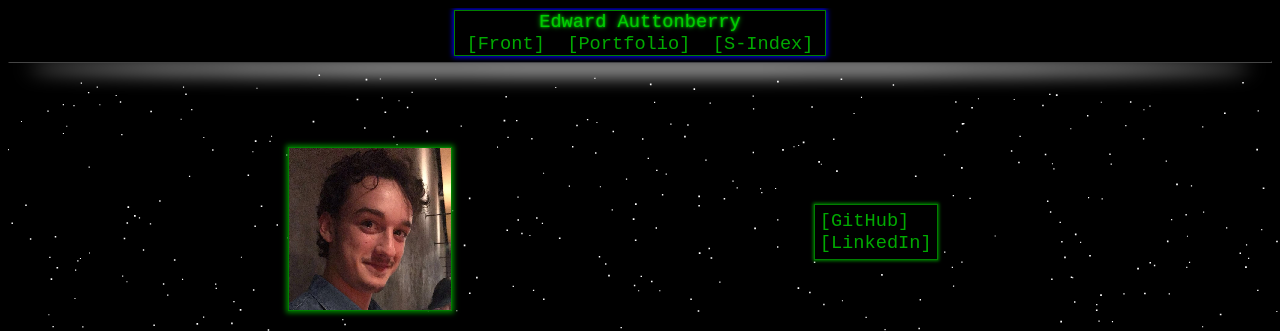
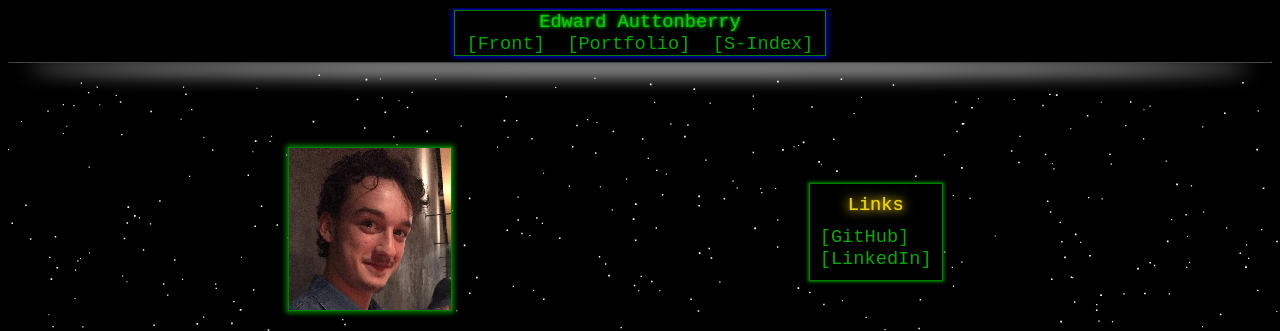
Before and after one commit to ganondev/edward.auttonberri.es, a React (Create React App) app: page / in a window 1280 px wide. Shown: the top 331 px of the page. Built offline with nearby package versions, Linux system fonts and the light colour scheme; no server answers; a web font is replaced by a local one.

Commit message:
Title on links

```diff
--- a/src/component/home/Home.tsx
+++ b/src/component/home/Home.tsx
@@ -1,9 +1,10 @@
 import React from 'react';
 import downscale from '../../img/downscale.png';
-import GlowSurface from '../themed/GlowSurface';
+import GlowSurface, {GlowSurfaceNew} from '../themed/GlowSurface';
 import GameStat from './cards/GameStat';
 import './Home.css';
 import {Projects} from "./cards/Projects";
+import {glowString, theme} from "../../util/cssbuild";
 
 export default function Home() {
 
@@ -19,12 +20,22 @@ export default function Home() {
                 <img src={downscale} className="me" alt="A sexy guy."/>
             </div>
             <div style={{margin: "auto"}}>
-                <GlowSurface>
+                <GlowSurfaceNew
+                    style={{
+                        alignItems: "center",
+                        rowGap: "10px",
+                        padding: "10px",
+                    }}
+                >
+                    <span style={{
+                        color: theme.textGold,
+                        textShadow: glowString(theme.textGold, 1, 9, 13),
+                    }}>Links</span>
                     <ul>
                         <li key="1"><a href="https://github.com/ganondev">[GitHub]</a></li>
                         <li key="3"><a href="https://www.linkedin.com/in/edward-auttonberry">[LinkedIn]</a></li>
                     </ul>
-                </GlowSurface>
+                </GlowSurfaceNew>
             </div>
             <div style={{margin: "auto"}}>
                 <GameStat/>
```
